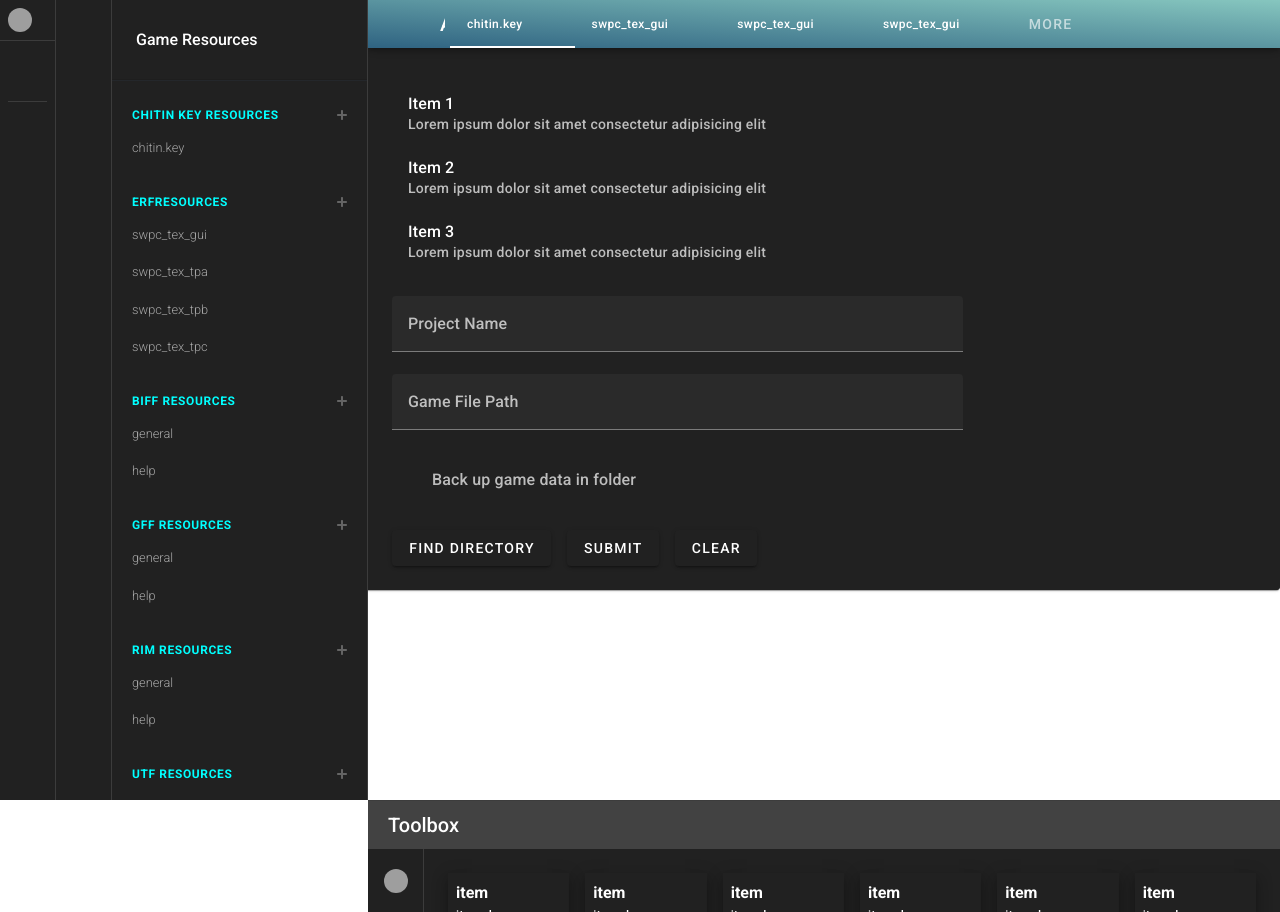
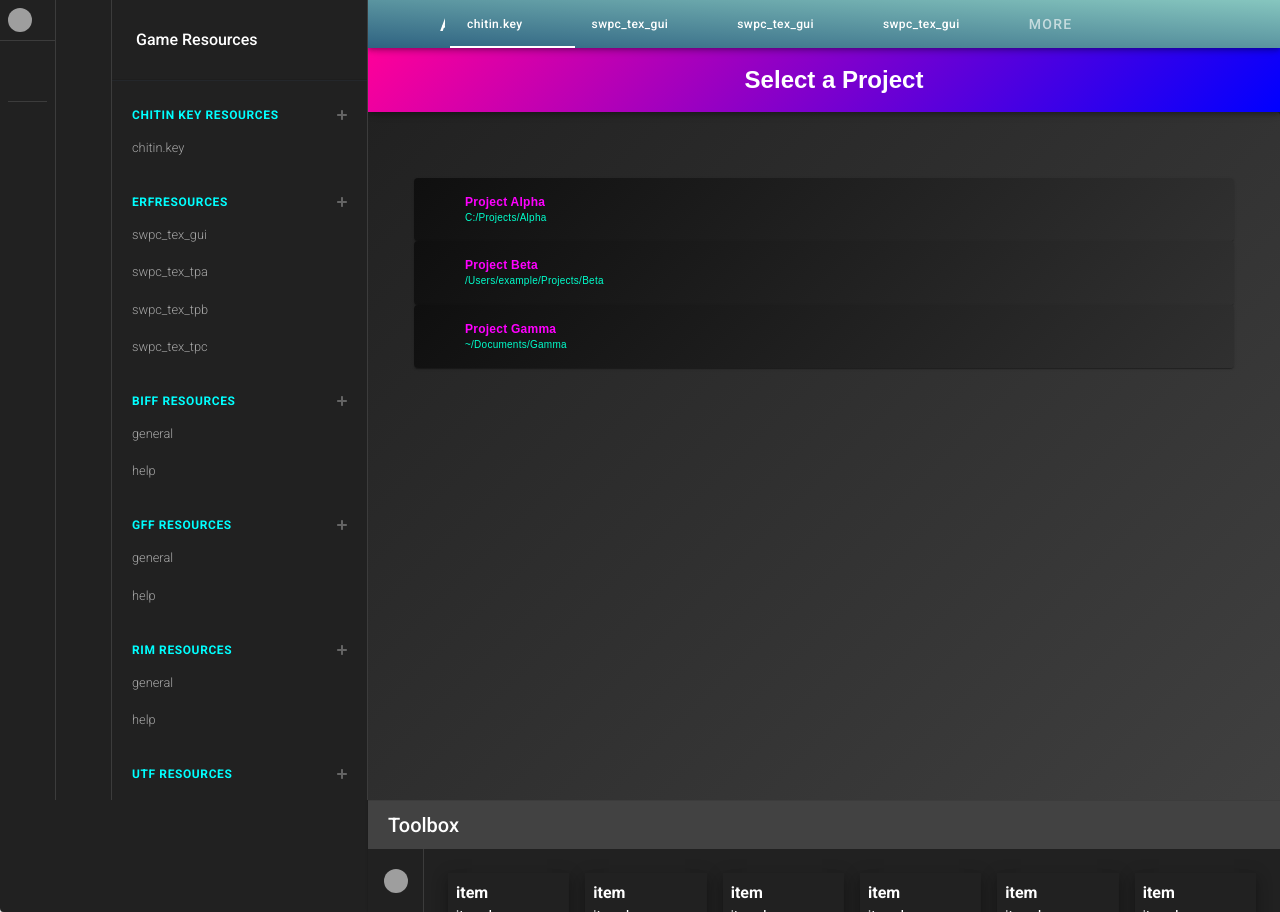
Before and after one commit to sste9512/OdysseySuite, a Vue app in the folder odysseystudio.client/: page / in a window 1280 px wide. Before the commit the page ends 800 px from the top, so only its background shows below. Built offline with nearby package versions, Linux system fonts and the light colour scheme; grey boxes are pictures that could not be loaded; what tsyringe would draw is missing.

Commit message:
Add login flow and project selection components
Introduces `LoginScreen` and `ProjectSelectionScreen` components to manage user authentication and project selection interfaces. Implements a Pinia store for login state management, and updates routing to use the new project selection component.

```diff
--- /dev/null
+++ b/odysseystudio.client/src/components/ProjectSelectionScreen.vue
@@ -0,0 +1,166 @@
+<template>
+  <v-card class="project-selection-container"
+          style="background: linear-gradient(135deg, #212121, #424242); padding: 30px;">
+
+
+    <v-app-bar class="header hero" app style="background: linear-gradient(135deg, #ff0099, #0000ff);" dark>
+      <v-toolbar-title class="title">Select a Project</v-toolbar-title>
+    </v-app-bar>
+
+    <v-card-text class="project-list" style="flex-grow: 1; overflow-y: auto; margin-bottom: 20px;">
+      <ul>
+        <li
+            v-for="project in projects"
+            :key="project.id"
+            class="project-item"
+            @click="selectProject(project)"
+            @contextmenu.prevent="openContextMenu($event, project)"
+        >
+          <v-card class="project-card" outlined
+                  style="background: linear-gradient(135deg, #0f0f0f, #303030); border-color: #00ffcc; position: relative;"
+                  @click="selectProject(project)">
+            <v-card-text class="d-flex align-center">
+              <v-icon class="mr-4" style="font-size: 19px; color: #00ffcc;">mdi-folder</v-icon>
+              <div class="project-details">
+                <h2 class="project-name" style="font-size: 12px; color: #ff00ff;">{{ project.name }}</h2>
+                <p class="project-path" style="font-size: 10px; color: #00ffcc;">{{ project.path }}</p>
+              </div>
+            </v-card-text>
+            <v-btn outlined small color="primary" class="hover-open-btn"
+                   style="position: absolute; top: 10px; right: 10px; opacity: 0; transition: opacity 0.3s;">
+              Open
+            </v-btn>
+          </v-card>
+        </li>
+      </ul>
+    </v-card-text>
+  </v-card>
+</template>
+
+<script setup lang="ts">
+import {ref} from "vue";
+
+interface Project {
+  id: string;
+  name: string;
+  path: string;
+}
+
+// Sample data for demo purposes
+const projects = ref<Project[]>([
+  {id: "1", name: "Project Alpha", path: "C:/Projects/Alpha"},
+  {id: "2", name: "Project Beta", path: "/Users/example/Projects/Beta"},
+  {id: "3", name: "Project Gamma", path: "~/Documents/Gamma"}
+]);
+
+function selectProject(project: Project) {
+  console.log(`Selected Project: ${project.name}`);
+  // Add navigation or state management logic here
+}
+
+function createNewProject() {
+  console.log("Creating a new project...");
+  // Add your logic for creating a new project
+}
+
+function openExistingProject() {
+  console.log("Opening an existing project...");
+  // Add your logic for opening an existing project
+}
+</script>
+
+<style scoped>
+.project-selection-container {
+  display: flex;
+  flex-direction: column;
+  height: 100vh;
+  justify-content: space-between;
+  padding: 20px;
+  background-color: #f5f5f5;
+  font-family: Arial, sans-serif;
+}
+
+
+ .project-card:hover .hover-open-btn {
+   opacity: 1;
+ }
+
+
+.header {
+  text-align: center;
+}
+
+.title {
+  font-size: 24px;
+  font-weight: bold;
+}
+
+.project-list {
+  flex-grow: 1;
+  margin-top: 20px;
+  overflow-y: auto;
+}
+
+ul {
+  list-style: none;
+  padding: 0;
+}
+
+.project-item:hover {
+  box-shadow: 0 4px 8px rgba(0, 0, 0, 0.1);
+}
+
+.project-icon {
+  font-size: 32px;
+  margin-right: 15px;
+}
+
+.project-details {
+  display: flex;
+  flex-direction: column;
+}
+
+.project-name {
+  font-size: 18px;
+  font-weight: bold;
+  margin: 0;
+}
+
+.project-path {
+  font-size: 14px;
+  color: #666;
+  margin: 0;
+}
+
+.footer {
+  display: flex;
+  justify-content: space-between;
+}
+
+.create-button, .open-button {
+  padding: 10px 20px;
+  font-size: 16px;
+  border: none;
+  border-radius: 6px;
+  cursor: pointer;
+  transition: background-color 0.3s;
+}
+
+.create-button {
+  background-color: #4caf50;
+  color: white;
+}
+
+.create-button:hover {
+  background-color: #45a049;
+}
+
+.open-button {
+  background-color: #2196f3;
+  color: white;
+}
+
+.open-button:hover {
+  background-color: #1e88e5;
+}
+</style>
--- a/odysseystudio.client/src/navigation/base-router.ts
+++ b/odysseystudio.client/src/navigation/base-router.ts
@@ -5,7 +5,7 @@ const routes = [
     {
         path: '/',
         component: async function() {
-            return import('../features/project-selection.vue')
+            return import('../components/ProjectSelectionScreen.vue')
         }},
     {
         path: '/project',
```
Also changed, not shown: odysseystudio.client/src/components/LoginScreen.vue (added, +105 -0 lines), odysseystudio.client/src/state/login-state.ts (added, +33 -0 lines).
